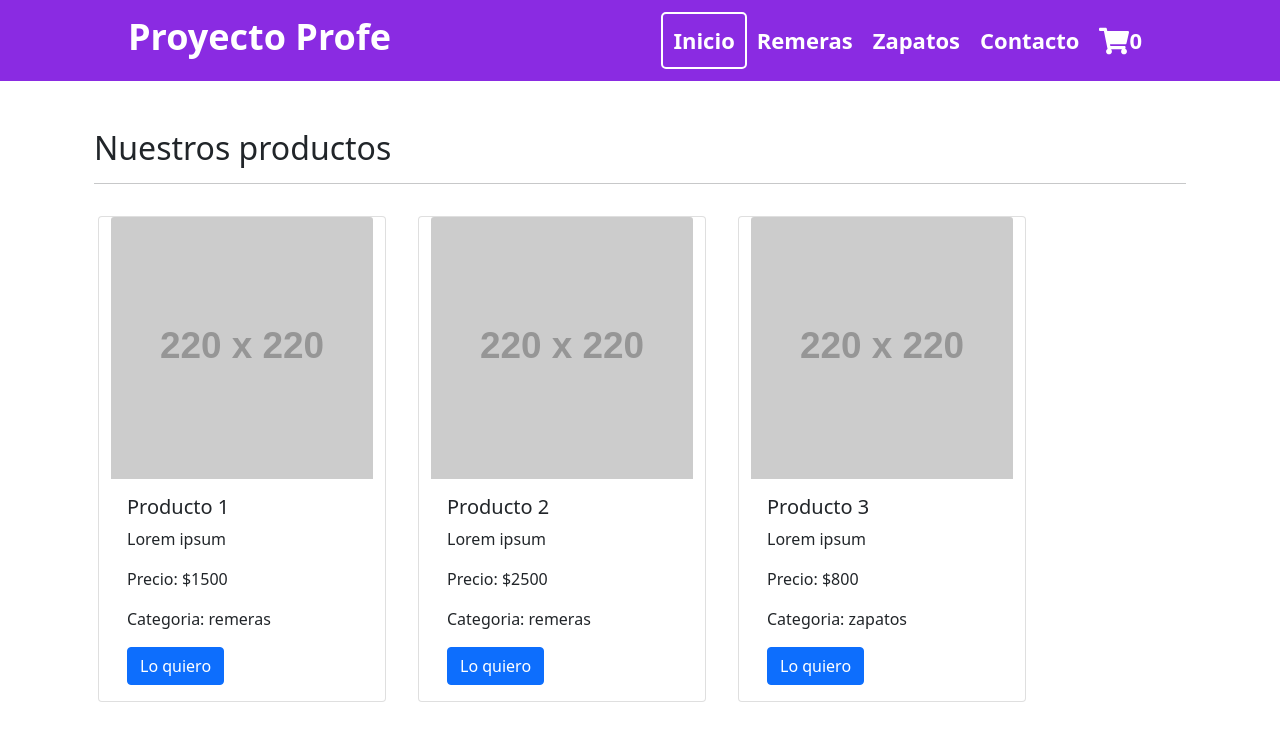
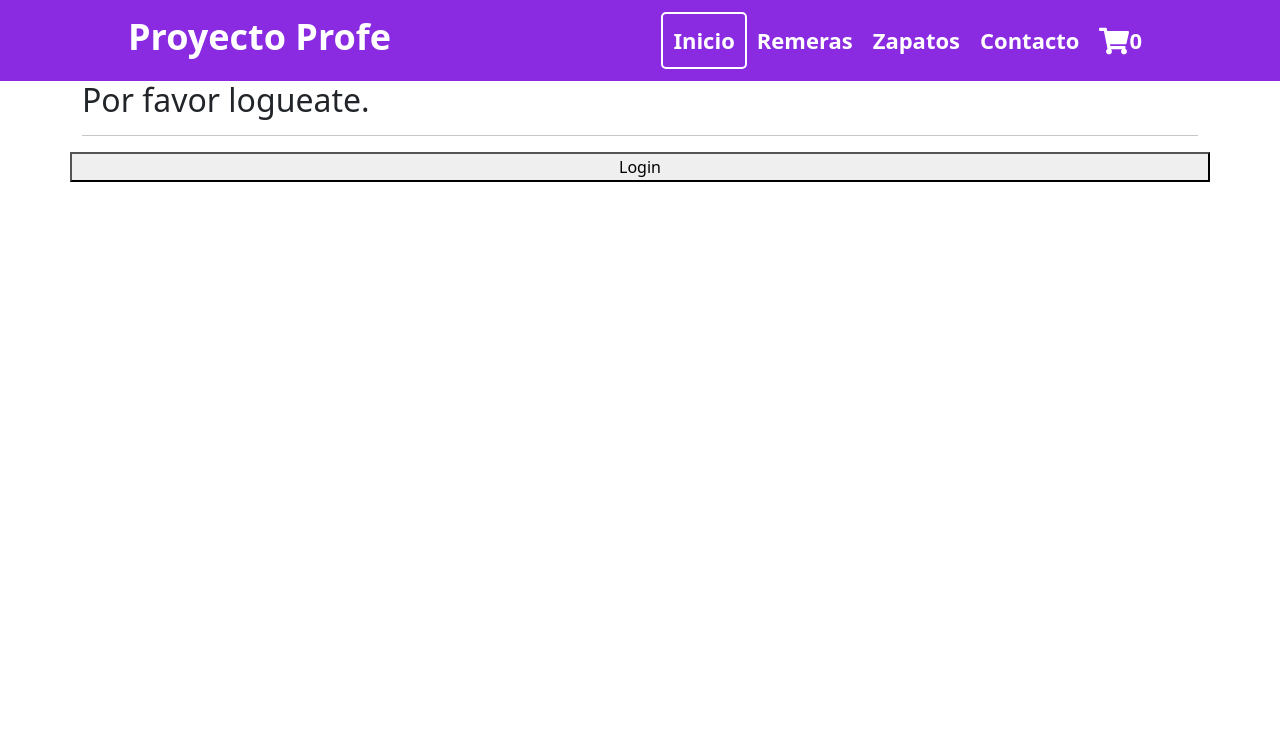
Before and after one commit to CLanusse/RJ19750, a React (Create React App) app: page / in a window 1280 px wide. Shown: the top 733 px of the page. Built offline with nearby package versions, Linux system fonts and the light colour scheme.

Commit message:
Repaso Context creando un login

```diff
--- a/src/App.js
+++ b/src/App.js
@@ -11,13 +11,16 @@ import {
 import { CartProvider } from './context/CartContext';
 import { CartScreen } from './components/CartScreen/CartScreen';
 import { UIProvider } from './context/UIContext';
-
+import { UserAuthContext } from './context/UserAuthContext';
+import { useContext } from 'react';
+import { UserAuthenticate } from './components/UserAuthenticate/UserAuthenticate';
 
 
 
 
 function App() {
 
+  const {isAuthenticated} = useContext(UserAuthContext);
 
   return (
     <>
@@ -28,6 +31,9 @@ function App() {
             <NavBar logo="Proyecto Profe"/>
 
             <Switch>
+            { isAuthenticated
+              ?
+              <>
               <Route exact path="/">
                   <ItemListContainer />
               </Route>
@@ -54,6 +60,10 @@ function App() {
               {/* <Route path="*">
                   <h2>404... no encontrado</h2>
               </Route> */}
+              </>
+              :
+                <UserAuthenticate/>
+              }
             </Switch>
           </BrowserRouter>
 
--- a/src/components/ItemDetailContainer/ItemDetailContainer.js
+++ b/src/components/ItemDetailContainer/ItemDetailContainer.js
@@ -23,7 +23,7 @@ export const ItemDetailContainer = () => {
                 setLoading(false)
             })
 
-    }, [itemId])
+    }, [itemId, setLoading])
 
     return (
         <div>
--- a/src/components/ItemListContainer/ItemListContainer.js
+++ b/src/components/ItemListContainer/ItemListContainer.js
@@ -34,7 +34,7 @@ export const ItemListContainer = () => {
                 setLoading(false)
             })
 
-    }, [categoryId])
+    }, [categoryId, setLoading])
 
     // useEffect(async ()=> {
     //    // mock llamado a la API
--- a/src/components/NavBar/NavBar.js
+++ b/src/components/NavBar/NavBar.js
@@ -1,5 +1,7 @@
 import React from 'react'
+import { useContext } from 'react'
 import { Link, NavLink } from 'react-router-dom'
+import { UserAuthContext } from '../../context/UserAuthContext'
 import { CartWidget } from './CartWidget'
 import './NavBar.scss'
 
@@ -9,6 +11,10 @@ import './NavBar.scss'
 export const NavBar = ( {logo} ) => {
 
 
+    const { isAuthenticated, setIsAuthenticated } = useContext(UserAuthContext);
+    const handlesubmit = () => {
+        setIsAuthenticated(false);
+    }
     return (
         <header className="header">
             <h1>{logo}</h1>
@@ -22,6 +28,7 @@ export const NavBar = ( {logo} ) => {
                     <NavLink activeClassName={'activeLink'} exact to="/contacto">Contacto</NavLink>
 
                     <Link to="/cart"><CartWidget/></Link>
+                    { !isAuthenticated || <button onClick={handlesubmit} > Salir</button> }
 
                 </nav>
             </div>
--- /dev/null
+++ b/src/components/UserAuthenticate/UserAuthenticate.js
@@ -0,0 +1,26 @@
+import { useContext } from "react";
+import { UserAuthContext } from "../../context/UserAuthContext";
+
+export const UserAuthenticate = () => {
+
+
+    const {setIsAuthenticated} = useContext(UserAuthContext);
+
+    const handlesubmit = () => {
+        setIsAuthenticated(true);
+    }
+    return (
+
+    <>
+
+        <div className="container">
+            <h2>Por favor logueate.</h2>
+            <hr/>
+
+            <div className="row">
+                <button onClick={handlesubmit}> Login </button>
+            </div>
+        </div>
+    </>
+    );
+}
--- /dev/null
+++ b/src/context/UserAuthContext.js
@@ -0,0 +1,17 @@
+import React, { createContext, useState } from 'react'
+
+export const UserAuthContext = createContext();
+
+export const UserAuthProvider = ({children}) => {
+
+    const [isAuthenticated, setIsAuthenticated] = useState(false);
+
+    return (
+        <UserAuthContext.Provider value={{
+            isAuthenticated,
+            setIsAuthenticated
+        }}>
+            {children}
+        </UserAuthContext.Provider>
+    )
+}
--- a/src/index.js
+++ b/src/index.js
@@ -1,11 +1,14 @@
 import React from 'react';
 import ReactDOM from 'react-dom';
 import App from './App';
+import { UserAuthProvider } from './context/UserAuthContext';
 import reportWebVitals from './reportWebVitals';
 
 ReactDOM.render(
   <React.StrictMode>
-    <App />
+    <UserAuthProvider>
+      <App />
+    </UserAuthProvider>
   </React.StrictMode>,
   document.getElementById('root')
 );
```
